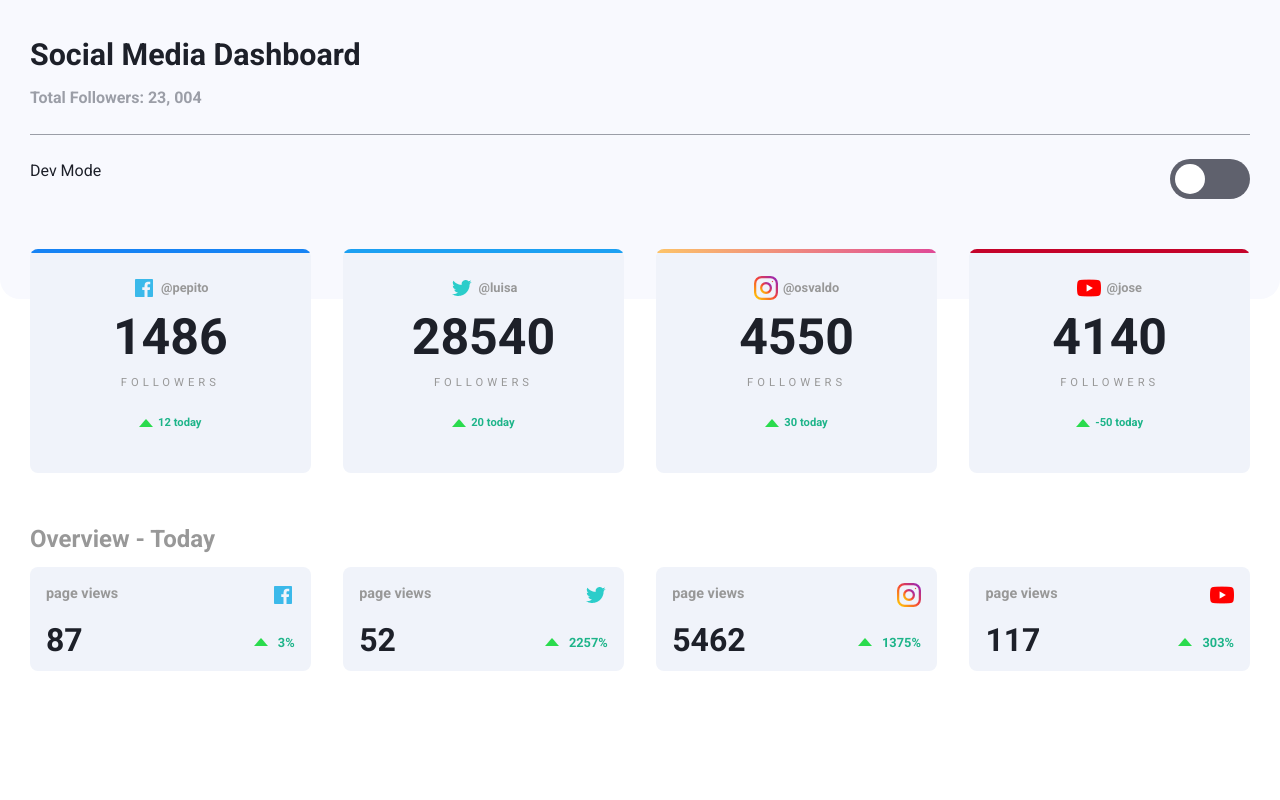
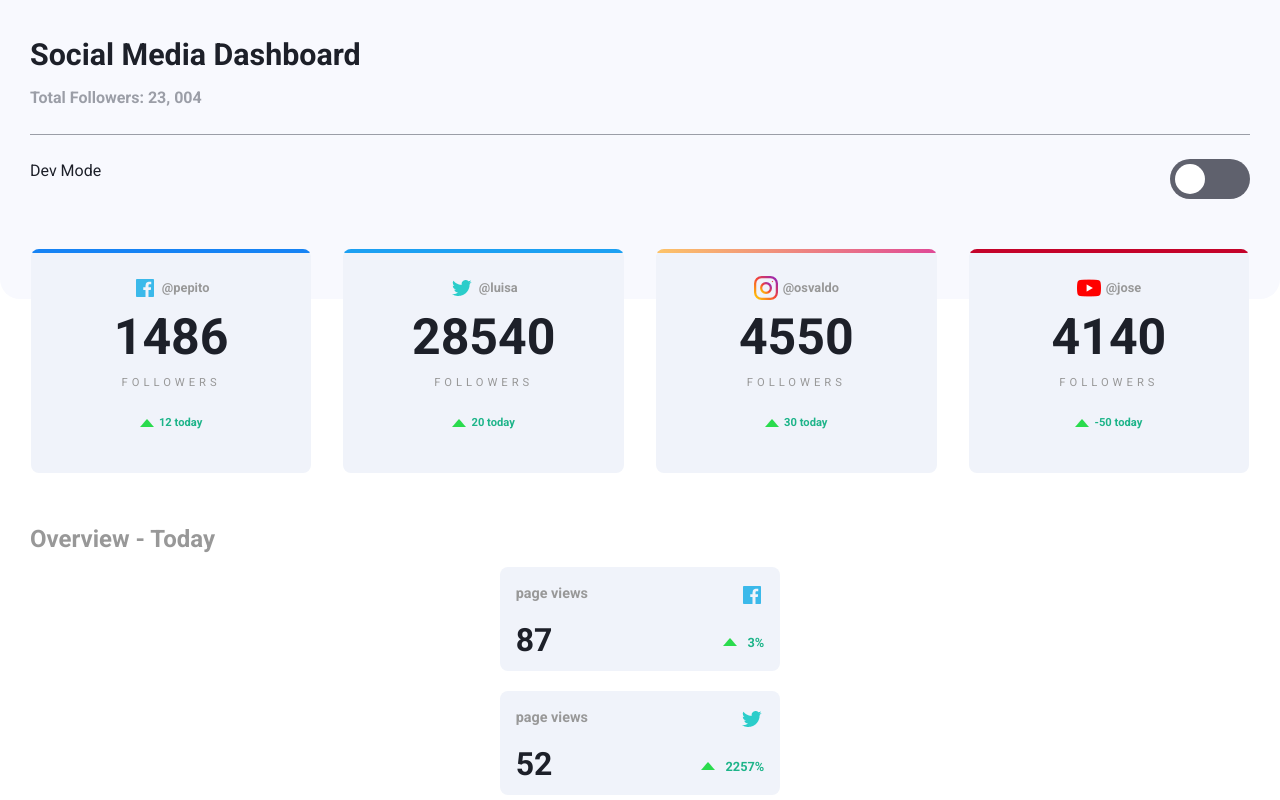
Before and after one commit to CK-EmbPro/ReactForPortfolio, a React (Vite) app in the folder SocialMediaLandingPage/: page / in a window 1280 px wide. Shown: the top 800 px of the page. Built offline with nearby package versions, Linux system fonts and the light colour scheme.

Commit message:
Working on responsiveness

```diff
--- a/SocialMediaLandingPage/src/styles/card.css
+++ b/SocialMediaLandingPage/src/styles/card.css
@@ -1,16 +1,16 @@
-.card{
+.card {
   border-radius: 8px;
   overflow: hidden;
   background-color: var(--cardGray);
   text-align: center;
   padding: 1.7em 0;
   position: relative;
-    width: 23%;
+  width: 90vw;
   height: 14em;
+
 }
 
-
-.card::before{
+.card::before {
   content: "";
   height: 4px;
   display: block;
@@ -20,42 +20,45 @@
   top: 0;
 }
 
-.card.facebook:before{
+.card.facebook:before {
   background: var(--facebook);
 }
 
-.card.twitter:before{
+.card.twitter:before {
   background: var(--twitter);
 }
 
-.card.instagram:before{
-    background: linear-gradient(to right, var(--instagram-1) 0%, var(--instagram-2) 100%);
+.card.instagram:before {
+  background: linear-gradient(
+    to right,
+    var(--instagram-1) 0%,
+    var(--instagram-2) 100%
+  );
 }
 
-.card.youtube:before{
+.card.youtube:before {
   background: var(--youtube);
 }
 
-.card-title{
+.card-title {
   display: flex;
   align-items: center;
   justify-content: center;
   color: var(--cardTitle);
   font-size: 0.8em;
   font-weight: bold;
-
 }
 
-.card-title img{
+.card-title img {
   margin-right: 5px;
 }
 
-.card-followers-number{
+.card-followers-number {
   font-size: 50px;
   font-weight: 700;
 }
 
-.card-followers-title{
+.card-followers-title {
   display: block;
   text-transform: uppercase;
   color: var(--cardTitle);
@@ -63,7 +66,7 @@
   font-size: 0.7em;
 }
 
-.card-today{
+.card-today {
   margin-top: 20px;
   color: var(--lime-green);
   font-size: 0.7em;
@@ -73,3 +76,27 @@
   justify-content: center;
   margin-right: 5px;
 }
+
+@media screen and (min-width: 480px) {
+  .card {
+    width: 40vw;
+    height: 14em;
+
+  }
+}
+
+@media screen and (min-width: 768px) {
+  .card {
+    flex-basis: 23%;
+    height: 14em;
+
+  }
+}
+
+@media screen and (min-width: 1024px) {
+  .card {
+    width: 50vw;
+    height: 14em;
+
+  }
+}
--- a/SocialMediaLandingPage/src/styles/global.css
+++ b/SocialMediaLandingPage/src/styles/global.css
@@ -1,4 +1,4 @@
-@import url('https://fonts.googleapis.com/css2?family=Roboto:ital,wght@0,100;0,300;0,400;0,500;0,700;0,900;1,100;1,300;1,400;1,500;1,700;1,900&display=swap');
+@import url("https://fonts.googleapis.com/css2?family=Roboto:ital,wght@0,100;0,300;0,400;0,500;0,700;0,900;1,100;1,300;1,400;1,500;1,700;1,900&display=swap");
 
 body {
   margin: 0;
@@ -30,14 +30,17 @@ body {
 }
 
 .flexBox {
-  display:flex;
+  display: flex;
+  flex-wrap: wrap;
   flex-direction: row;
   align-items: center;
-  justify-content: space-between;
+  justify-content: center;
+  gap: 2em;
 }
 
-.overviewBox{
+.overviewBox {
   display: flex;
+  flex-wrap: wrap;
   justify-content: space-between;
 }
 
@@ -73,13 +76,82 @@ body {
     --lightGray: #1d2029;
     --cardTitle: #8088ad;
     --switchSpinner: #282943;
-    --switch: linear-gradient(to right, #4796d2 0%,#37cebf 100% )
+    --switch: linear-gradient(to right, #4796d2 0%, #37cebf 100%);
   }
 }
 
+.headerTitle {
+  font-size: 1.9em;
+  font-weight: 700;
+}
+
+@media screen and (min-width: 480px) {
+  .flexBox {
+    display: flex;
+    flex-wrap: wrap;
+    flex-direction: row;
+    align-items: center;
+    justify-content: center;
+    gap: 2em;
+
+  }
+
+  .overviewBox {
+    display: flex;
+    flex-direction: column;
+    flex-wrap: wrap;
+    justify-content: center;
+    align-items: center;
+    gap: 20px;
+    width: ;
+
+  }
 
 
-.headerTitle{
-  font-size: 1.9em;
-  font-weight:700;
 }
+
+@media screen and (min-width: 768px) {
+  .flexBox {
+    display: flex;
+    flex-wrap: wrap;
+    flex-direction: row;
+    align-items: center;
+    justify-content: center;
+    gap: 2em;
+
+  }
+
+  .overviewBox {
+    display: flex;
+    flex-direction: column;
+    flex-wrap: wrap;
+    justify-content: space-evenly;
+    align-items: center;
+
+  }
+
+
+}
+
+
+@media screen and (min-width: 1024px) {
+  .flexBox {
+    display: flex;
+    flex-wrap: wrap;
+    flex-direction: row;
+    align-items: center;
+    justify-content: center;
+  }
+
+  .overviewBox {
+    display: flex;
+    /* flex-direction: column; */
+    flex-wrap: wrap;
+    justify-content: center;
+    gap: 20px;
+    width: ;
+
+  }
+
+
+}
```
Lines whose indentation alone changed are shown as unchanged.
